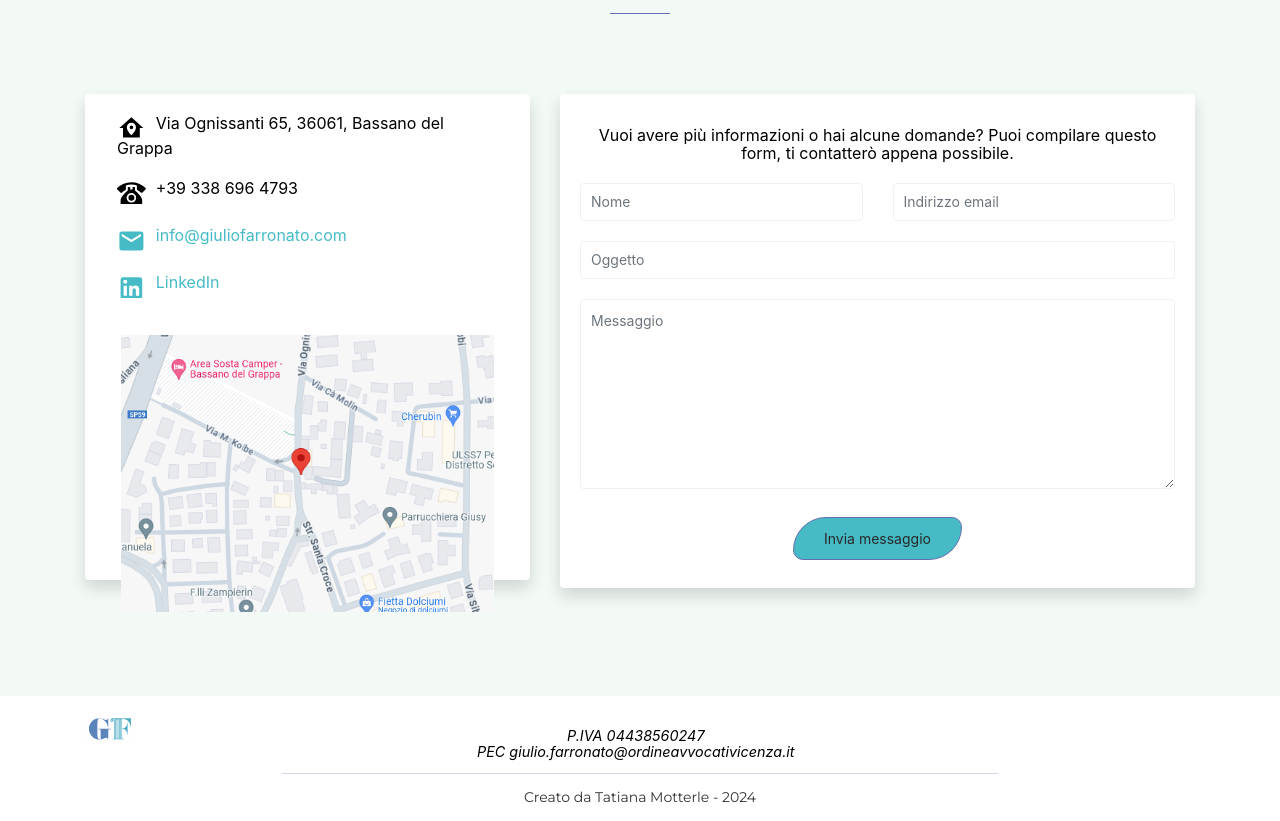
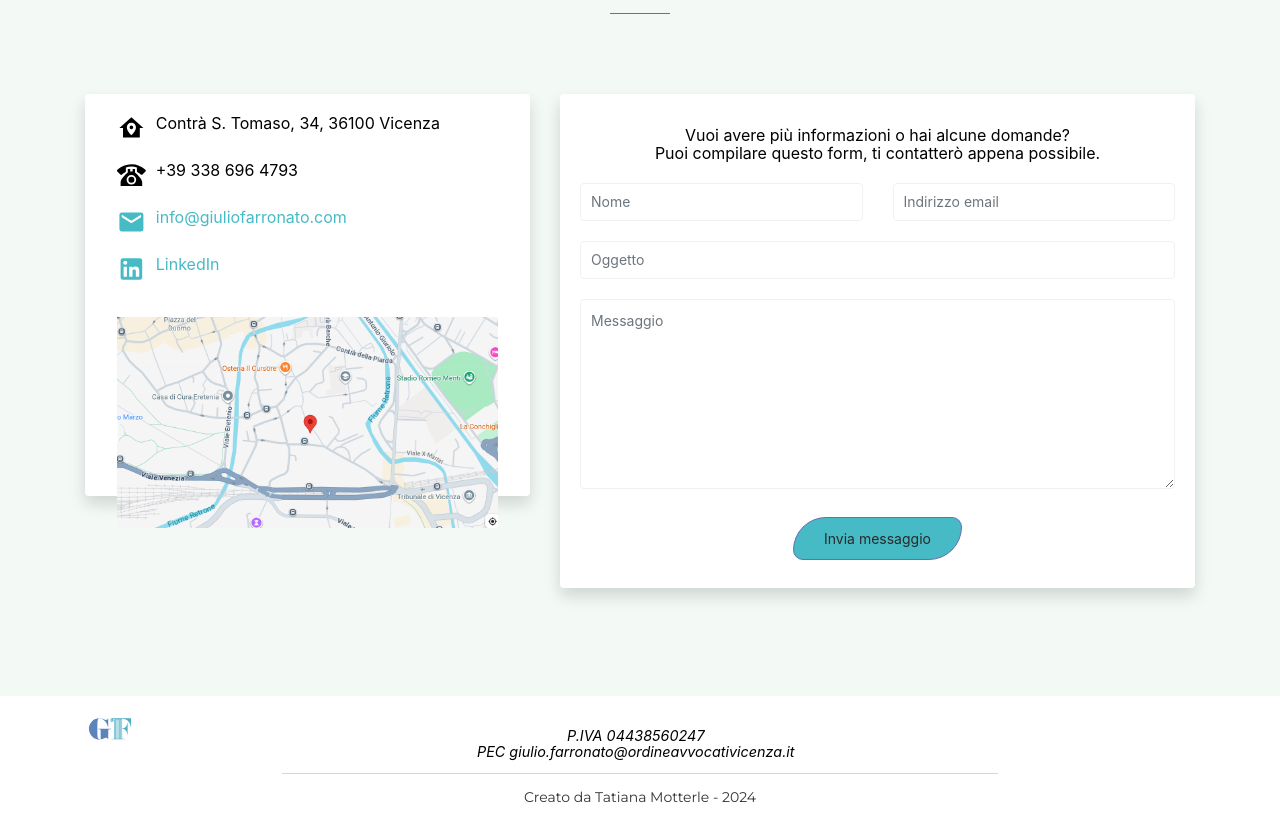
Before and after one commit to tatimutter/giulio-farronato, a React (Create React App) app: page / in a window 1280 px wide. Shown: the part 1891-2712 px from the top of the page. Built offline with nearby package versions, Linux system fonts and the light colour scheme.

Commit message:
aggiornamento indirizzo e map

```diff
--- a/src/Components/Contatti.jsx
+++ b/src/Components/Contatti.jsx
@@ -135,7 +135,7 @@ function Contatti (
                 >
                 <path d="M12 3L2 12h3v8h14v-8h3L12 3m0 4.7c2.1 0 3.8 1.7 3.8 3.8 0 3-3.8 6.5-3.8 6.5s-3.8-3.5-3.8-6.5c0-2.1 1.7-3.8 3.8-3.8m0 2.3a1.5 1.5 0 00-1.5 1.5A1.5 1.5 0 0012 13a1.5 1.5 0 001.5-1.5A1.5 1.5 0 0012 10z" />
                 </svg>
-                  <span className="visually-hidden" style={{paddingLeft:'10px'}}>Via Ognissanti 65, 36061, Bassano del Grappa</span>
+                  <span className="visually-hidden" style={{paddingLeft:'10px'}}>Contrà S. Tomaso, 34, 36100 Vicenza</span>
                  </li>
                  <br />
                 {/* Telefono */}
@@ -191,7 +191,7 @@ function Contatti (
           <div className="map" style={{textAlign:'center', margin:'0 -1em -2em -1em' }} >
             {/* <object style={{border:'0', height: '280px', width: '100%'}}data="https://www.google.com/maps/embed?pb=!1m18!1m12!1m3!1d34015.943594576835!2d-106.43242624069771!3d31.677719472407432!2m3!1f0!2f0!3f0!3m2!1i1024!2i768!4f13.1!3m3!1m2!1s0x86e75d90e99d597b%3A0x6cd3eb9a9fcd23f1!2sCourtyard+by+Marriott+Ciudad+Juarez!5e0!3m2!1sen!2sbd!4v1533791187584"></object> */}
 
-            <img src="../maps-img.png" alt="immagine statica indirizzo in Google Maps" width="78%" height="82%" ></img>
+            <img src="../maps-img.png" alt="immagine statica indirizzo in Google Maps" width="80%" height="80%" ></img>
 
             {/* <iframe title='indirizzo in Google Maps' src="https://www.google.com/maps/embed?pb=!1m18!1m12!1m3!1d2783.6933622097254!2d11.730513275249526!3d45.75729301383678!2m3!1f0!2f0!3f0!3m2!1i1024!2i768!4f13.1!3m3!1m2!1s0x4778d1e239d01645%3A0x3297ca0dda79d4d2!2sVia%20Ognissanti%2C%2065%2C%2036061%20Bassano%20del%20Grappa%20VI!5e0!3m2!1sit!2sit!4v1705835711370!5m2!1sit!2sit"style={{border:'0', width:'80%', height:'40vh', padding: '2em 0 2em 0'}} allowfullscreen loading="lazy" referrerpolicy="no-referrer-when-downgrade"></iframe> */}
           </div>
@@ -206,7 +206,7 @@ function Contatti (
 				<div className="card-body" style={{paddingTop:'2em'}}>
 
           <div  className="contact-block">
-          <div style={{textAlign:'center'}}>Vuoi avere più informazioni o hai alcune domande? Puoi compilare questo form, ti contatterò appena possibile.</div>
+          <div style={{textAlign:'center'}}>Vuoi avere più informazioni o hai alcune domande? <br/> Puoi compilare questo form, ti contatterò appena possibile.</div>
         <Form id="contactForm" ref={form} onSubmit={handleSubmit} style={{paddingTop:'20px'}}>
               <div className="row">
                 <div className="col-md-6">
```
Also changed, not shown: public/maps-img.png.
